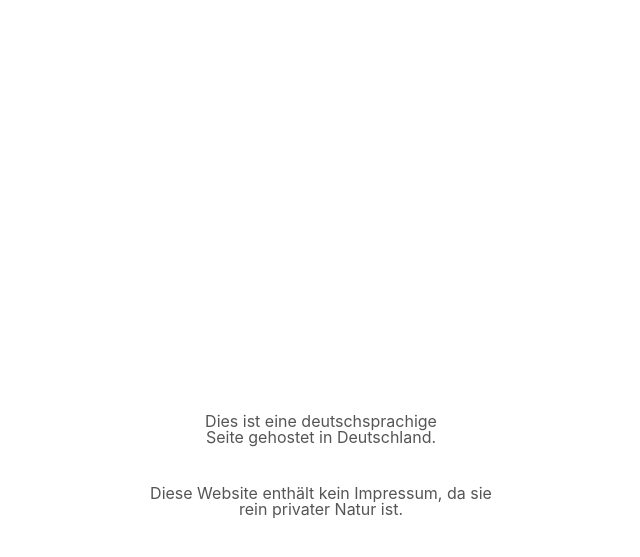
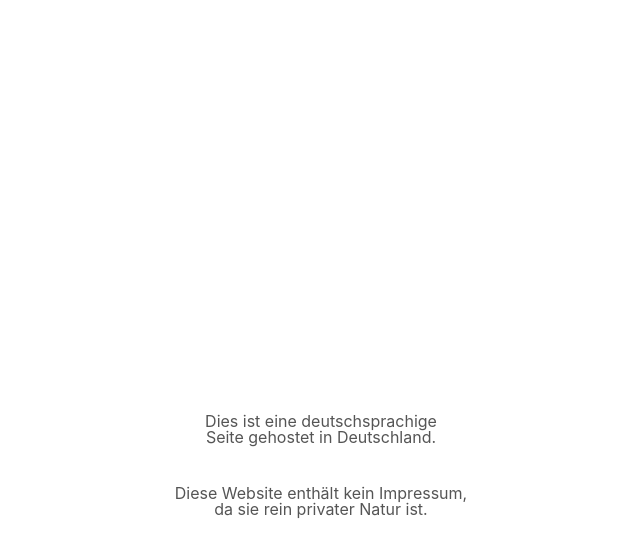
Before and after one commit to bengertz/bengertz-website-public, a plain HTML site: page index.html in a window 1280 px wide. Shown: the part 203-760 px from the top of the page, without its empty margins (319-959 px from the left). Drawn offline with Linux system fonts and the light colour scheme.

Commit message:
Update index.html

```diff
--- a/index.html
+++ b/index.html
@@ -19,7 +19,7 @@
         Dies ist eine deutschsprachige <br>Seite gehostet in Deutschland.
     </div>
     <div class="legalRow">
-      Diese Website enthält kein Impressum, da sie rein privater Natur ist.
+      Diese Website enthält kein Impressum,<br /> da sie rein privater Natur ist.
     </div>
   </div>
 </body>
```
